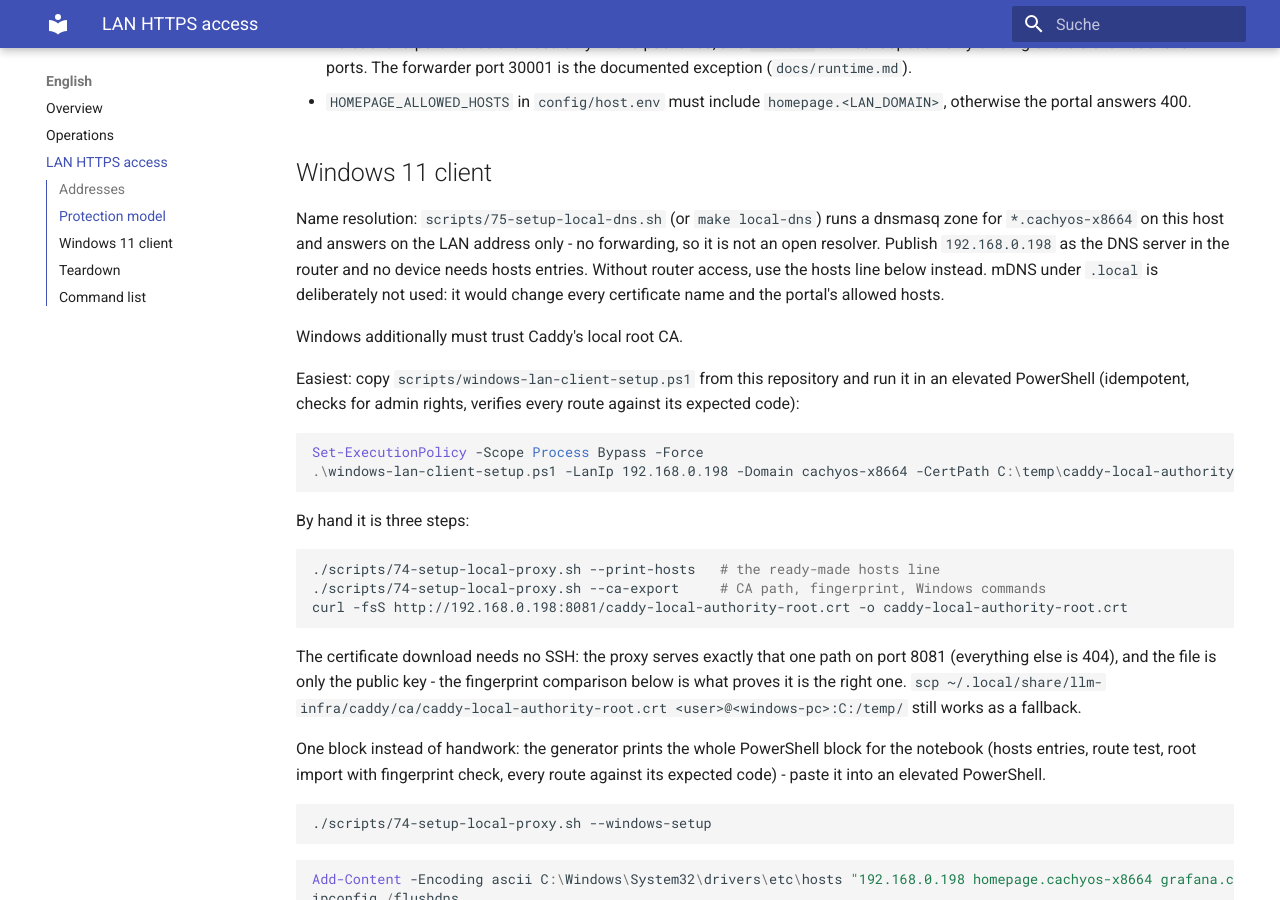
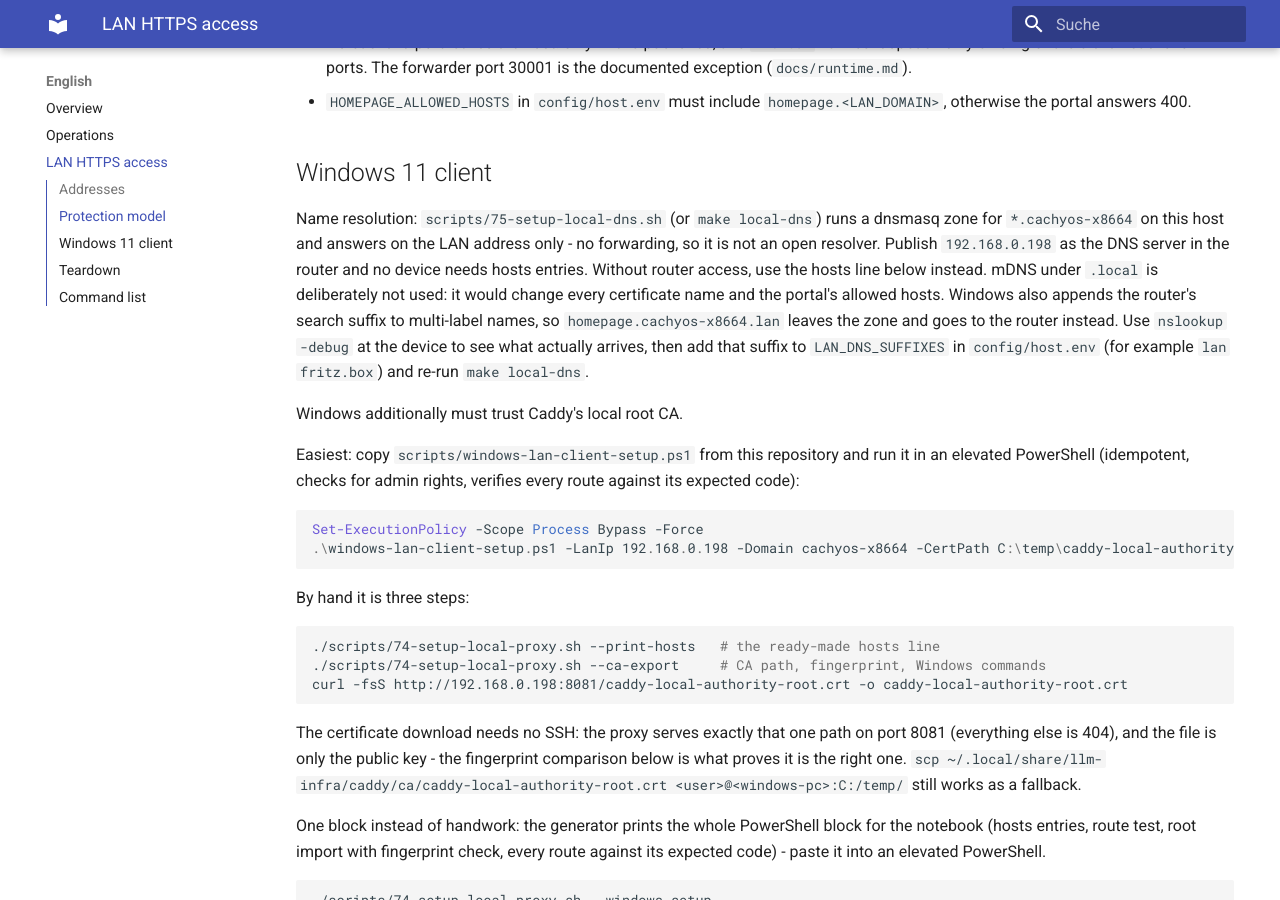
Before and after one commit to thomasdenk79-cyber/llm-infra-setup, an MkDocs documentation site: the page built from docs/en/lan-access.md, in a window 1280 px wide and 900 px high, scrolled down 1200 px. Built offline with MkDocs 1.6.1 and Material for MkDocs 9.7.7, drawn with Linux system fonts in a browser that asks for light colours.

Commit message:
Answer router search suffixes the zone would otherwise miss
Windows appends the router's search domain to multi-label names, so a
query for homepage.cachyos-x8664.lan leaves the zone and goes to the
router, which cannot know it. LAN_DNS_SUFFIXES in config/host.env now
generates extra address= lines (default empty, so the zone is unchanged
until someone names a suffix), and --check queries each listed suffix -
counter-tested with a deliberately wrong one: it reports FEHLT and rc=1.

nslookup -debug is now part of the Windows checklist so the device tells
us which name really goes out instead of us guessing suffixes.

Co-authored-by: Copilot <223556219+Copilot@users.noreply.github.com>

```diff
--- a/docs/en/lan-access.md
+++ b/docs/en/lan-access.md
@@ -51,7 +51,11 @@ only - no forwarding, so it is not an open resolver. Publish
 `192.168.0.198` as the DNS server in the router and no device needs hosts
 entries. Without router access, use the hosts line below instead. mDNS under
 `.local` is deliberately not used: it would change every certificate name and
-the portal's allowed hosts.
+the portal's allowed hosts. Windows also appends the router's search suffix to
+multi-label names, so `homepage.cachyos-x8664.lan` leaves the zone and goes to
+the router instead. Use `nslookup -debug` at the device to see what actually
+arrives, then add that suffix to `LAN_DNS_SUFFIXES` in `config/host.env` (for
+example `lan fritz.box`) and re-run `make local-dns`.
 
 Windows additionally must trust Caddy's local root CA.
 
```
Also changed, not shown: CHANGELOG.md (+7 -0 lines), docs/operations.md (+5 -0 lines), handover/WIN-LAN-TODO.md (+11 -0 lines), 2 other files.
